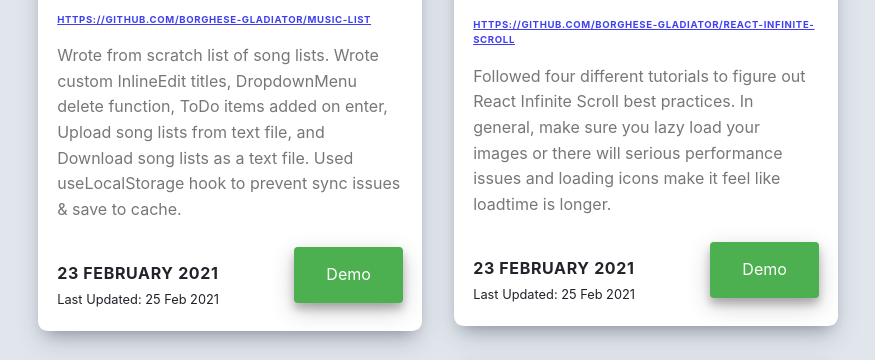
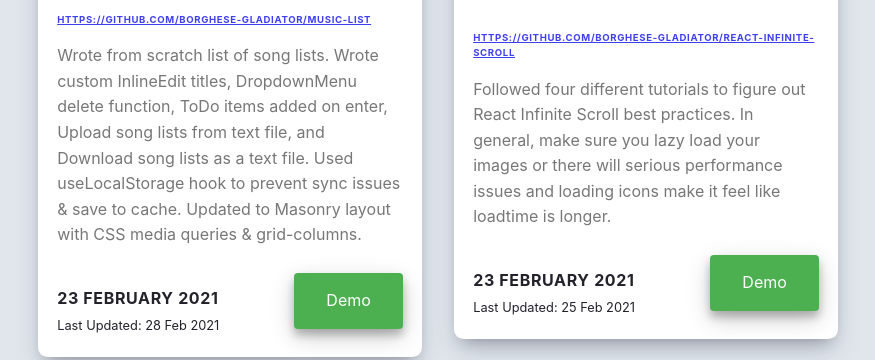
Before and after one commit to Borghese-Gladiator/my-app-list, a Gatsby site: page / in a window 1280 px wide. Shown: the part 712-1072 px from the top of the page, without its empty margins (202-1077 px from the left). Built offline with nearby package versions, Linux system fonts and the light colour scheme; Gatsby itself is replaced by a stand-in of ours.

Commit message:
Update index.js

```diff
--- a/src/pages/index.js
+++ b/src/pages/index.js
@@ -299,10 +299,10 @@ const apps = [
     github_link: 'https://github.com/Borghese-Gladiator/music-list',
     thumbnail: MusicVisualizationImg,
     title: 'Custom Music Lists',
-    description: "Wrote from scratch list of song lists. Wrote custom InlineEdit titles, DropdownMenu delete function, ToDo items added on enter, Upload song lists from text file, and Download song lists as a text file. Used useLocalStorage hook to prevent sync issues & save to cache.",
+    description: "Wrote from scratch list of song lists. Wrote custom InlineEdit titles, DropdownMenu delete function, ToDo items added on enter, Upload song lists from text file, and Download song lists as a text file. Used useLocalStorage hook to prevent sync issues & save to cache. Updated to Masonry layout with CSS media queries & grid-columns.",
     date: '23 February 2021',
     dateCreated: new Date(2021, 1, 23),
-    dateLastUpdated: new Date(2021, 1, 25)
+    dateLastUpdated: new Date(2021, 1, 28)
   },
   {
     link: 'https://react-infinite-scroll-0791.netlify.app/',
```
